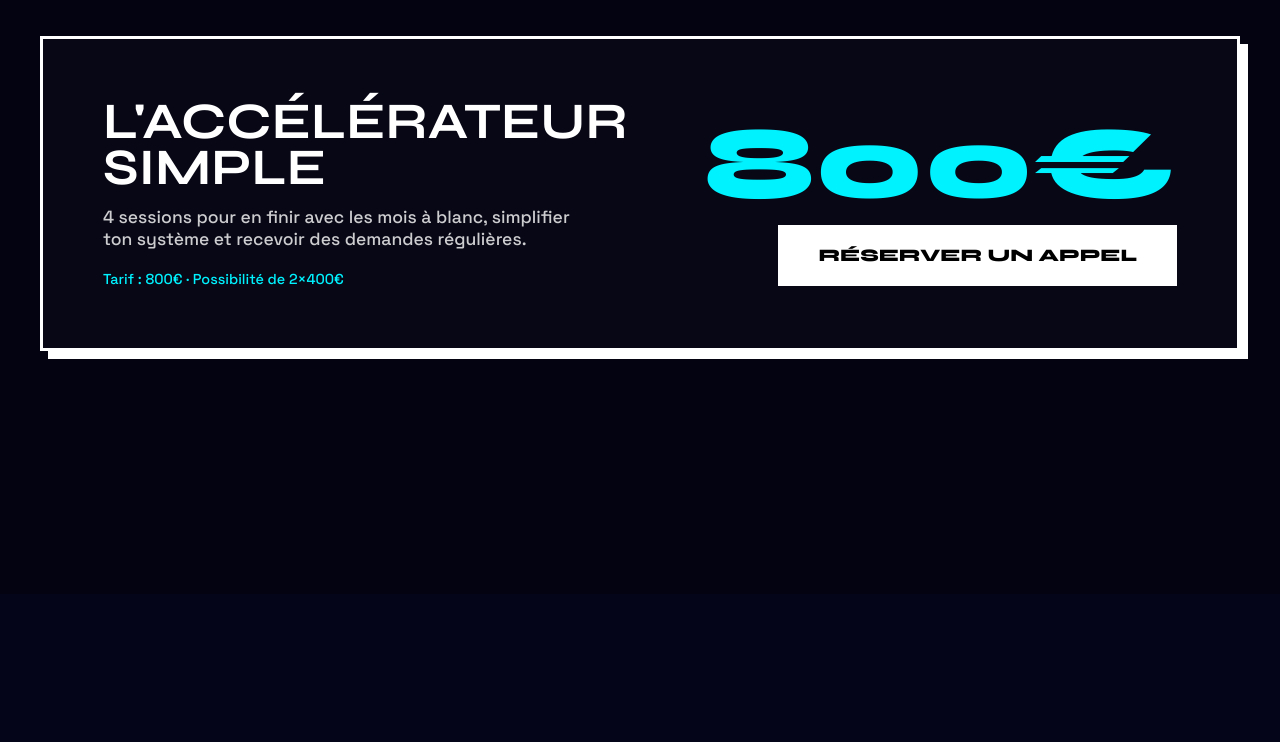
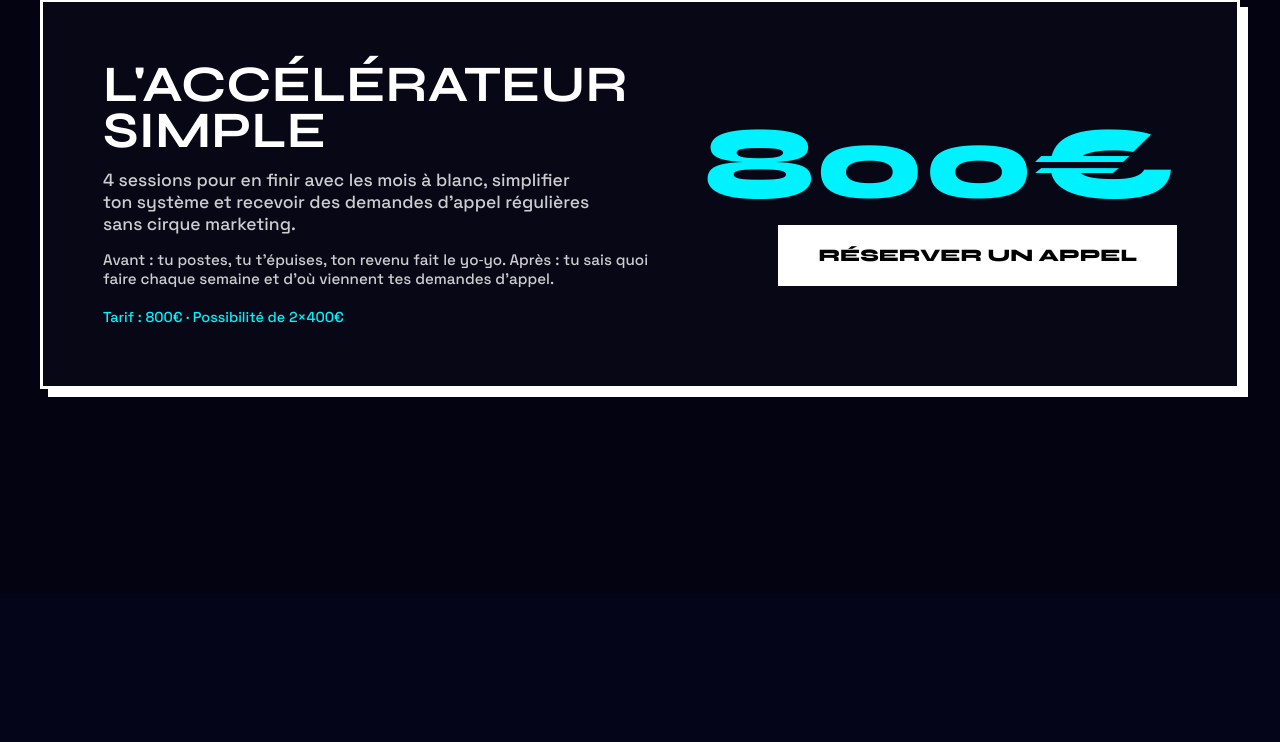
Before and after one commit to lamoutardenoire-beep/l-architecture, a plain HTML site: page index.html in a window 1280 px wide. Shown: the part 2606-3348 px from the top of the page. Drawn offline with nearby package versions, Linux system fonts and the light colour scheme.

Commit message:
Update index.html

```diff
--- a/index.html
+++ b/index.html
@@ -289,8 +289,11 @@
                 <div>
                     <h2 style="font-size: clamp(2rem, 4vw, 3.5rem);">L'Accélérateur Simple</h2>
                     <p style="font-size: 1.1rem; margin-top: 15px; opacity: 0.8; max-width: 500px;">
-                        4 sessions pour en finir avec les mois à blanc, simplifier ton système et recevoir des demandes régulières.
-                    </p>
+    4 sessions pour en finir avec les mois à blanc, simplifier ton système et recevoir des demandes d’appel régulières sans cirque marketing.
+</p>
+<p style="font-size: 0.95rem; margin-top: 15px; opacity: 0.8;">
+    Avant : tu postes, tu t’épuises, ton revenu fait le yo‑yo. Après : tu sais quoi faire chaque semaine et d’où viennent tes demandes d’appel.
+</p>
                     <p style="font-size: 0.9rem; margin-top: 20px; color: var(--accent);">
                         Tarif : 800€ · Possibilité de 2×400€
                     </p>
```
